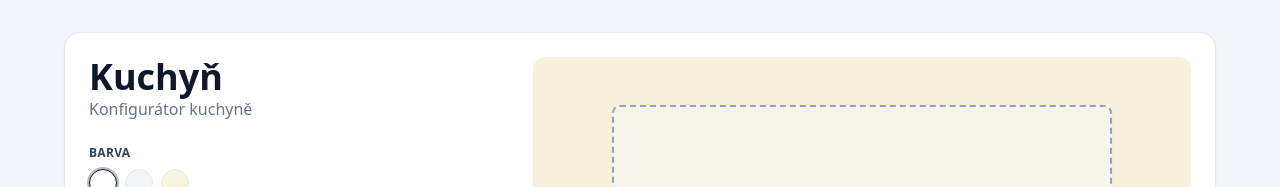
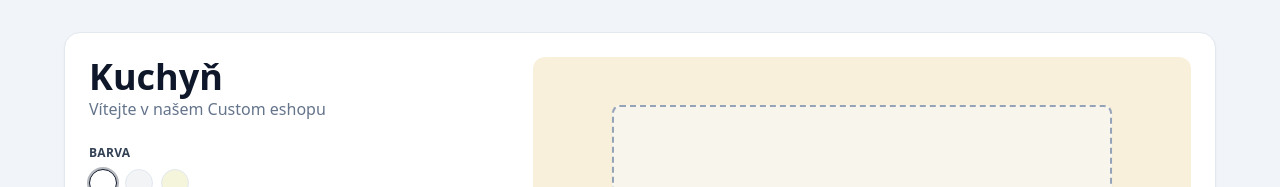
Before and after one commit to glukomania/kitchen_3d, a React (Vite) app: page / in a window 1280 px wide. Shown: the top 187 px of the page. Built offline with nearby package versions, Linux system fonts and the light colour scheme.

Commit message:
Fix eshop name to the title

```diff
--- a/src/features/configurator/ui/OptionsPanel.tsx
+++ b/src/features/configurator/ui/OptionsPanel.tsx
@@ -25,10 +25,10 @@ export function OptionsPanel() {
     return "Custom";
   }, [platformType]);
 
-  const subtitle = useMemo(() => {
-    if (product?.subtitle) return product.subtitle;
-    return `Vítejte v našem ${envLabel} eshopu`;
-  }, [product, envLabel]);
+  const subtitle = useMemo(
+    () => `Vítejte v našem ${envLabel} eshopu`,
+    [envLabel]
+  );
 
   // Generate cabinet items from Shopify products
   const cabinetItems = useMemo(() => {
```
